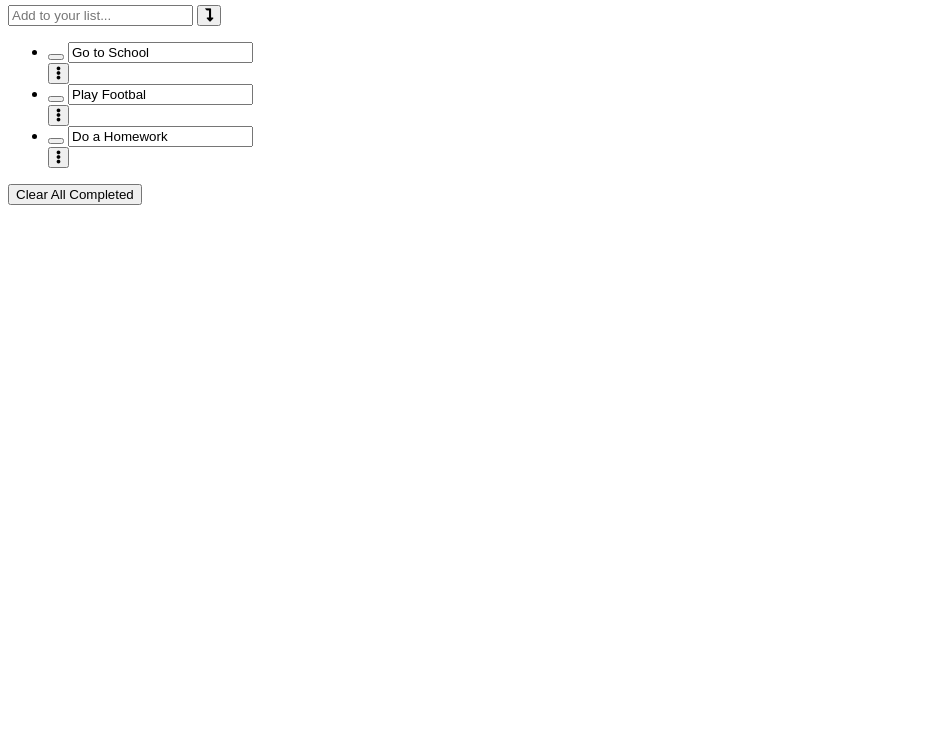
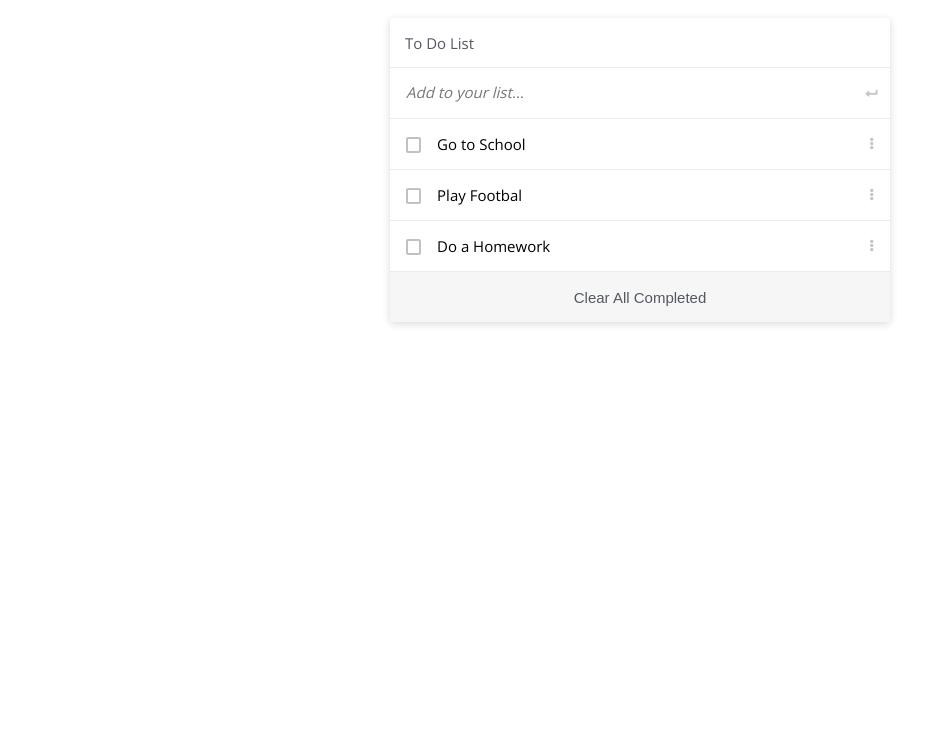
Before and after one commit to elyor-doniyorov/ToDo-List-redo, a website built with webpack: page src/index.html in a window 1280 px wide. Shown: the part 62-800 px from the top of the page, without its empty margins (0-947 px from the left). Built offline with nearby package versions, Linux system fonts and the light colour scheme.

Commit message:
Add style

```diff
--- a/src/style.css
+++ b/src/style.css
@@ -1,11 +1,182 @@
-@font-face {
-  font-family: 'Poppins';
-  src: url('./Poppins-Black.ttf') format('ttf'),
-    url('./Poppins-Black.ttf') format('ttf');
-  font-weight: 600;
-  font-style: normal;
+@import url("https://fonts.googleapis.com/css2?family=Open+Sans:wght@300;400;600;700;800&display=swap");
+
+* {
+  margin: 0;
+  padding: 0;
+  box-sizing: border-box;
 }
-.hello {
-  color: red;
-  background: url('./icon.png');
+
+body {
+  font-family: "Open Sans", sans-serif;
 }
+
+.todo-list {
+  box-sizing: border-box;
+  border-radius: 3px;
+  box-shadow: 0 2px 8px rgba(0, 0, 0, 0.15);
+  margin: 80px auto;
+  top: 0;
+  max-width: 500px;
+  width: 100%;
+  display: flex;
+  flex-direction: column;
+  align-items: center;
+  justify-content: center;
+  overflow: hidden;
+}
+
+.todo-list .todo-list-header {
+  width: 100%;
+  height: 50px;
+  background: #fff;
+  border-bottom: 1px solid rgba(0, 0, 0, 0.08);
+}
+
+.todo-list .todo-list-header h1 {
+  color: #545862;
+  font-size: 15px;
+  font-weight: 400;
+  padding: 15px;
+  line-height: 20px;
+  margin: 0;
+  width: 100%;
+}
+
+.todo-list .add-new-item {
+  width: 100%;
+  padding: 0;
+  background: white;
+  border-bottom: 1px solid rgba(0, 0, 0, 0.08);
+  display: flex;
+  align-items: center;
+  justify-content: space-between;
+}
+
+.todo-list .add-new-item .add-new-input {
+  width: 100%;
+  padding: 0 40px 0 1rem;
+  line-height: 50px;
+  height: 50px;
+  border: none;
+  font-style: italic;
+  font-weight: 300;
+  font-size: 15px;
+}
+
+.todo-list .add-new-item .add-new-input::placeholder {
+  font-family: "Open Sans", sans-serif !important;
+  font-weight: 300;
+}
+
+.todo-list .add-new-item .add-new-input:focus-visible {
+  border: none;
+  outline: none;
+}
+
+.todo-list .add-new-item .add-new-btn {
+  width: 40px;
+  height: 50px;
+  display: flex;
+  justify-content: center;
+  align-items: center;
+  font-size: 12px;
+  color: #c5c5c5;
+  transform: rotate(90deg);
+  background: transparent;
+  border: none;
+  outline: none;
+  cursor: pointer;
+}
+
+.todo-list .add-new-item .add-new-btn:hover {
+  color: #545862;
+  transition: 0.3s;
+}
+
+.todo-list .todo-list-wrap {
+  list-style: none;
+  width: 100%;
+}
+
+.todo-list .todo-list-wrap .list-item {
+  width: 100%;
+  padding: 0;
+  background: white;
+  border-bottom: 1px solid rgba(0, 0, 0, 0.08);
+  display: flex;
+  align-items: center;
+  justify-content: space-between;
+}
+
+.todo-list .todo-list-wrap .list-item .list-item-check-name {
+  display: flex;
+  align-items: center;
+  padding: 0 40px 0 1rem;
+  width: 100%;
+}
+
+.todo-list .todo-list-wrap .list-item .list-item-check-name .description-input {
+  width: 100%;
+  line-height: 50px;
+  height: 50px;
+  border: none;
+  font-weight: 300;
+  font-size: 15px;
+  font-family: "Open Sans", sans-serif !important;
+}
+
+.todo-list .todo-list-wrap .list-item .list-item-check-name .description-input:focus-visible {
+  border: none;
+  outline: none;
+}
+
+.todo-list .todo-list-wrap .list-item .list-item-check-name .check-item {
+  width: 16px;
+  height: 16px;
+  border-radius: 2px;
+  border: 2px solid #c1c1c3;
+  background-color: transparent;
+  outline: none;
+  margin-right: 16px;
+  cursor: pointer;
+  margin-top: 1px;
+}
+
+.todo-list .todo-list-wrap .list-item .move-item {
+  width: 40px;
+  height: 50px;
+  display: flex;
+  justify-content: center;
+  align-items: center;
+  font-size: 12px;
+  color: #c5c5c5;
+  background: transparent;
+  border: none;
+  outline: none;
+  cursor: move;
+}
+
+.todo-list .todo-list-wrap .list-item .move-item:hover {
+  cursor: alias;
+  color: #545862;
+  transition: 0.3s;
+}
+
+.todo-list .clear-all {
+  background-color: #f6f6f6;
+  width: 100%;
+  height: 50px;
+  text-align: center;
+  font-size: 15px;
+  color: #545862;
+  font-weight: 300;
+  border: none;
+  outline: none;
+  cursor: pointer;
+}
+
+.todo-list .clear-all:hover {
+  color: #000;
+  text-decoration: underline;
+  transition: 0.3s;
+}
```
Also changed, not shown: dist/index.html, dist/main.js.
